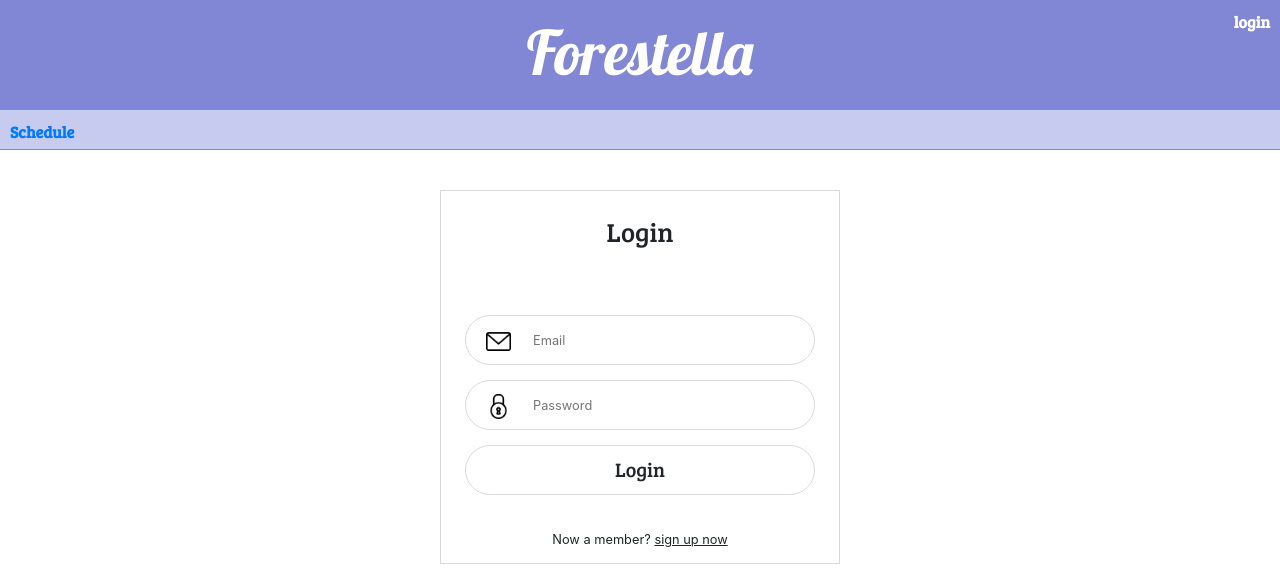
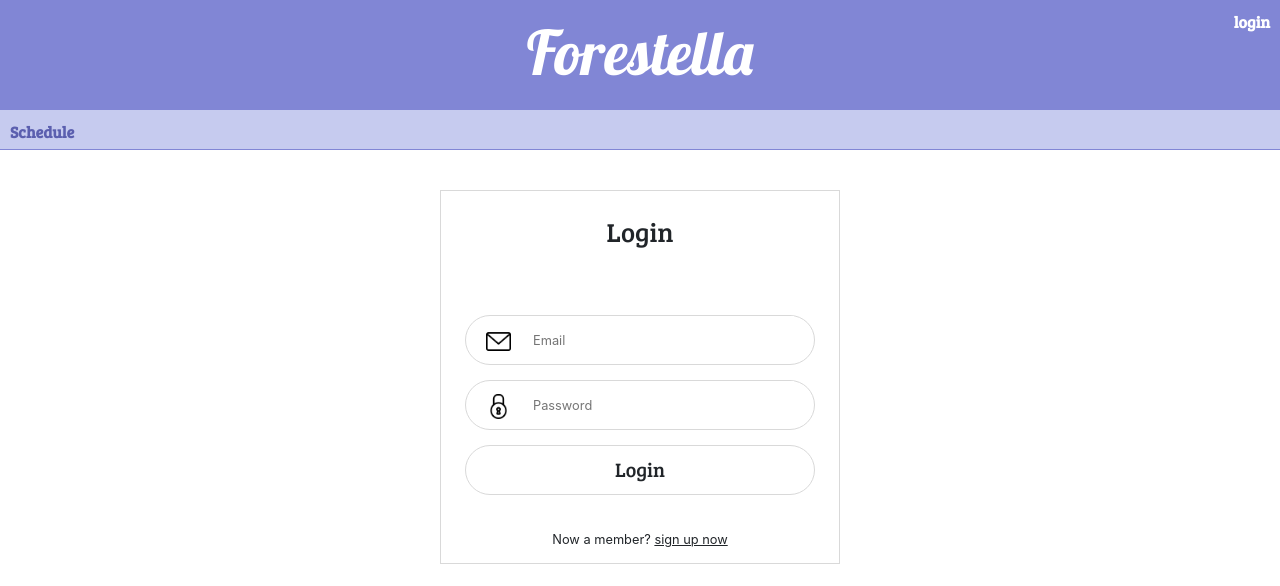
Before and after one commit to jyynkr92/calendar_schedule, a React (Create React App) app: page /login in a window 1280 px wide. Shown: the top 586 px of the page. Built offline with nearby package versions, Linux system fonts and the light colour scheme; no server answers.

Commit message:
change menu and menu design font color

```diff
--- a/src/App.css
+++ b/src/App.css
@@ -313,3 +313,12 @@ input:focus {
   color: red;
   text-align: center;
 }
+
+.menus:hover {
+  color: #242761;
+  text-decoration: none;
+}
+
+.menus {
+  color: #5b5faf;
+}
--- a/src/components/homepage/MenuBar.js
+++ b/src/components/homepage/MenuBar.js
@@ -6,7 +6,9 @@ const MenuBar = () => {
   return (
     <MenuList>
       <Menus>
-        <Link to="/schedule">Schedule</Link>
+        <Link className="menus" to="/schedule">
+          Schedule
+        </Link>
       </Menus>
     </MenuList>
   );
```
